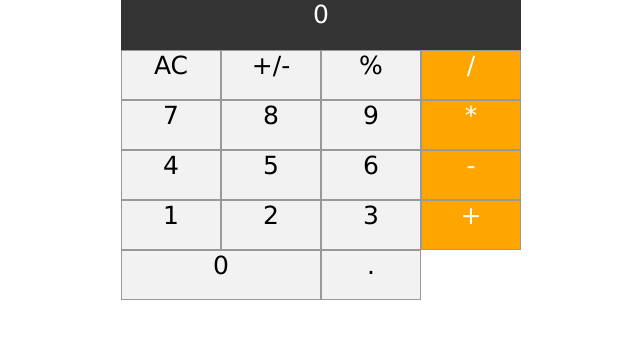
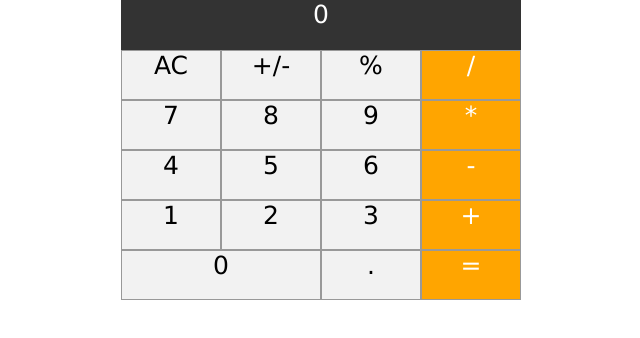
Before and after one commit to Ghazaleh-Graziella/Calculator, a React (Create React App) app: page / in a window 1280 px wide. Shown: the top 338 px of the page, without its empty margins (319-959 px from the left). Built offline with nearby package versions, Linux system fonts and the light colour scheme.

Commit message:
add equal method

```diff
--- a/src/components/cal.jsx
+++ b/src/components/cal.jsx
@@ -69,6 +69,12 @@ const Cal = () => {
     }
   };
 
+  //Equal method
+  const equal = () => {
+    setCurrent(operator(parseFloat(current), parseFloat(previous)));
+    setPrevious(null);
+  };
+
   return (
     <div className="calculator">
       <div className="display">{current || "0"}</div>
@@ -126,6 +132,9 @@ const Cal = () => {
       <div className="btn" onClick={dot}>
         .
       </div>
+      <div className="btn operator " onClick={equal}>
+        =
+      </div>
     </div>
   );
 };
```
